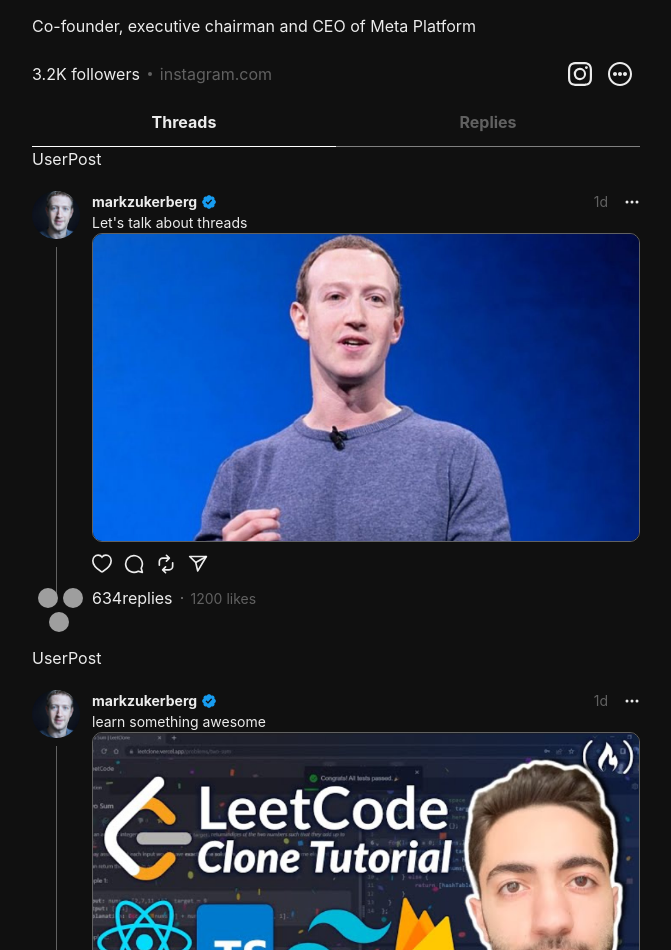
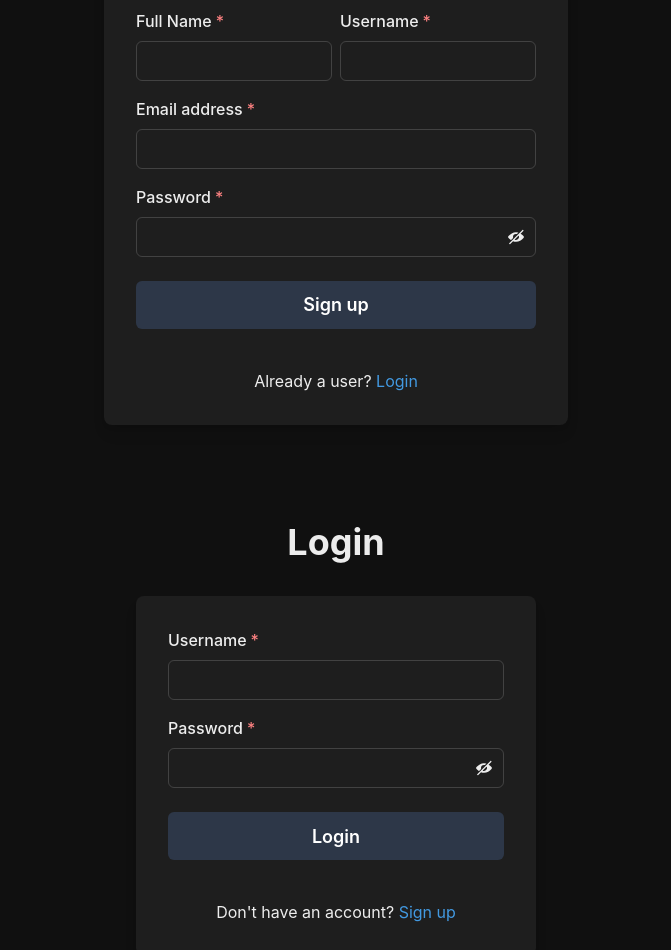
Before and after one commit to Tirthankar03/Dhaga, a React (Vite) app in the folder frontend/: page /auth in a window 1280 px wide. Shown: the part 242-1192 px from the top of the page, without its empty margins (304-975 px from the left). Built offline with nearby package versions, Linux system fonts and the light colour scheme; grey boxes are pictures that could not be loaded.

Commit message:
login and signup UI created

```diff
--- a/frontend/src/App.jsx
+++ b/frontend/src/App.jsx
@@ -4,7 +4,13 @@
 import UserPage from "./pages/UserPage";
 import PostPage from "./pages/PostPage";
 import HomePage from "./pages/HomePage";
+import AuthPage from "./pages/AuthPage";
 import Header from "./components/Header";
+
+import React from "react";
+
+
+
 
 
 
@@ -13,11 +19,15 @@
   return (
     <Container maxW="640px">
     <Header/>
-    <Routes>
+     <Routes>
       <Route path="/" element={<HomePage/>}/>
+
+      <Route path="/auth" element={<AuthPage/>}/>
       <Route path="/:username" element={<UserPage/>}/>
       <Route path="/:username/post/:pid" element={<PostPage/>}/>
     </Routes>
+
+
 
 
 
--- a/frontend/src/components/Comment.jsx
+++ b/frontend/src/components/Comment.jsx
@@ -3,6 +3,7 @@
 import { BsThreeDots } from "react-icons/bs";
 
 import Actions from "../components/Actions";
+import React from "react";
 
 function Comment({comment,
     createdAt,
--- /dev/null
+++ b/frontend/src/components/LoginCard.jsx
@@ -0,0 +1,89 @@
+'use client'
+
+import {
+  Flex,
+  Box,
+  FormControl,
+  FormLabel,
+  Input,
+  InputGroup,
+  HStack,
+  InputRightElement,
+  Stack,
+  Button,
+  Heading,
+  Text,
+  useColorModeValue,
+  Link,
+} from '@chakra-ui/react'
+import { useState } from 'react'
+import { ViewIcon, ViewOffIcon } from '@chakra-ui/icons'
+import React from 'react'
+
+export default function LoginCard() {
+  const [showPassword, setShowPassword] = useState(false)
+
+  return (
+    <Flex
+      align={'center'}
+      justify={'center'}
+      >
+      <Stack spacing={8} mx={'auto'} maxW={'lg'} py={12} px={6}>
+        <Stack align={'center'}>
+          <Heading fontSize={'4xl'} textAlign={'center'}>
+            Login
+          </Heading>
+        </Stack>
+        <Box
+          rounded={'lg'}
+          bg={useColorModeValue('white', 'gray.dark')}
+          boxShadow={'lg'}
+          p={8}
+          w={{
+            base: "full",
+            sm: "400px",
+          }}
+          >
+
+          <Stack spacing={4}>
+
+            <FormControl  isRequired>
+              <FormLabel>Username</FormLabel>
+              <Input type="text" />
+            </FormControl>
+            <FormControl  isRequired>
+              <FormLabel>Password</FormLabel>
+              <InputGroup>
+                <Input type={showPassword ? 'text' : 'password'} />
+                <InputRightElement h={'full'}>
+                  <Button
+                    variant={'ghost'}
+                    onClick={() => setShowPassword((showPassword) => !showPassword)}>
+                    {showPassword ? <ViewIcon /> : <ViewOffIcon />}
+                  </Button>
+                </InputRightElement>
+              </InputGroup>
+            </FormControl>
+            <Stack spacing={10} pt={2}>
+              <Button
+                loadingText="Submitting"
+                size="lg"
+                bg={useColorModeValue("gray.600", "gray.700")}
+                color={'white'}
+                _hover={{
+                  bg: useColorModeValue("gray.700", "gray.800")
+                }}>
+                Login
+              </Button>
+            </Stack>
+            <Stack pt={6}>
+              <Text align={'center'}>
+                Don't have an account? <Link color={'blue.400'}>Sign up</Link>
+              </Text>
+            </Stack>
+          </Stack>
+        </Box>
+      </Stack>
+    </Flex>
+  )
+}
--- /dev/null
+++ b/frontend/src/components/SignupCard.jsx
@@ -0,0 +1,96 @@
+
+
+import {
+  Flex,
+  Box,
+  FormControl,
+  FormLabel,
+  Input,
+  InputGroup,
+  HStack,
+  InputRightElement,
+  Stack,
+  Button,
+  Heading,
+  Text,
+  useColorModeValue,
+  Link,
+} from '@chakra-ui/react'
+import { useState } from 'react'
+import { ViewIcon, ViewOffIcon } from '@chakra-ui/icons'
+import React from 'react'
+
+export default function SignupCard() {
+  const [showPassword, setShowPassword] = useState(false)
+
+  return (
+    <Flex
+      align={'center'}
+      justify={'center'}
+      >
+      <Stack spacing={8} mx={'auto'} maxW={'lg'} py={12} px={6}>
+        <Stack align={'center'}>
+          <Heading fontSize={'4xl'} textAlign={'center'}>
+            Sign up
+          </Heading>
+        </Stack>
+        <Box
+          rounded={'lg'}
+          bg={useColorModeValue('white', 'gray.dark')}
+          boxShadow={'lg'}
+          p={8}>
+          <Stack spacing={4}>
+            <HStack>
+              <Box>
+                <FormControl isRequired>
+                  <FormLabel>Full Name</FormLabel>
+                  <Input type="text" />
+                </FormControl>
+              </Box>
+              <Box>
+                <FormControl isRequired>
+                  <FormLabel>Username</FormLabel>
+                  <Input type="text" />
+                </FormControl>
+              </Box>
+            </HStack>
+            <FormControl  isRequired>
+              <FormLabel>Email address</FormLabel>
+              <Input type="email" />
+            </FormControl>
+            <FormControl  isRequired>
+              <FormLabel>Password</FormLabel>
+              <InputGroup>
+                <Input type={showPassword ? 'text' : 'password'} />
+                <InputRightElement h={'full'}>
+                  <Button
+                    variant={'ghost'}
+                    onClick={() => setShowPassword((showPassword) => !showPassword)}>
+                    {showPassword ? <ViewIcon /> : <ViewOffIcon />}
+                  </Button>
+                </InputRightElement>
+              </InputGroup>
+            </FormControl>
+            <Stack spacing={10} pt={2}>
+              <Button
+                loadingText="Submitting"
+                size="lg"
+                bg={useColorModeValue("gray.600", "gray.700")}
+                color={'white'}
+                _hover={{
+                  bg: useColorModeValue("gray.700", "gray.800")
+                }}>
+                Sign up
+              </Button>
+            </Stack>
+            <Stack pt={6}>
+              <Text align={'center'}>
+                Already a user? <Link color={'blue.400'}>Login</Link>
+              </Text>
+            </Stack>
+          </Stack>
+        </Box>
+      </Stack>
+    </Flex>
+  )
+}
--- /dev/null
+++ b/frontend/src/pages/AuthPage.jsx
@@ -0,0 +1,16 @@
+
+import SignupCard from "../components/SignupCard";
+import LoginCard from "../components/LoginCard";
+import React from "react";
+
+
+function AuthPage() {
+  return (
+    <>
+    <SignupCard/>
+    <LoginCard/>
+    </>
+  )
+}
+
+export default AuthPage
--- a/frontend/src/pages/PostPage.jsx
+++ b/frontend/src/pages/PostPage.jsx
@@ -16,6 +16,7 @@
 // import useShowToast from "../hooks/useShowToast";
 import { useNavigate, useParams } from "react-router-dom";
 import { DeleteIcon } from "@chakra-ui/icons";
+import React from "react";
 
 function PostPage() {
   const [liked, setLiked] = useState(false)
@@ -44,6 +45,7 @@
             </Text>
 
             <DeleteIcon
+              // @ts-ignore
               size={20}
               cursor={"pointer"}
               // onClick={handleDeletePost}
```
Also changed, not shown: frontend/src/pages/TrialPage.jsx (added, +9 -0 lines), 2 other files (tests, documents, lock files or other folders).
